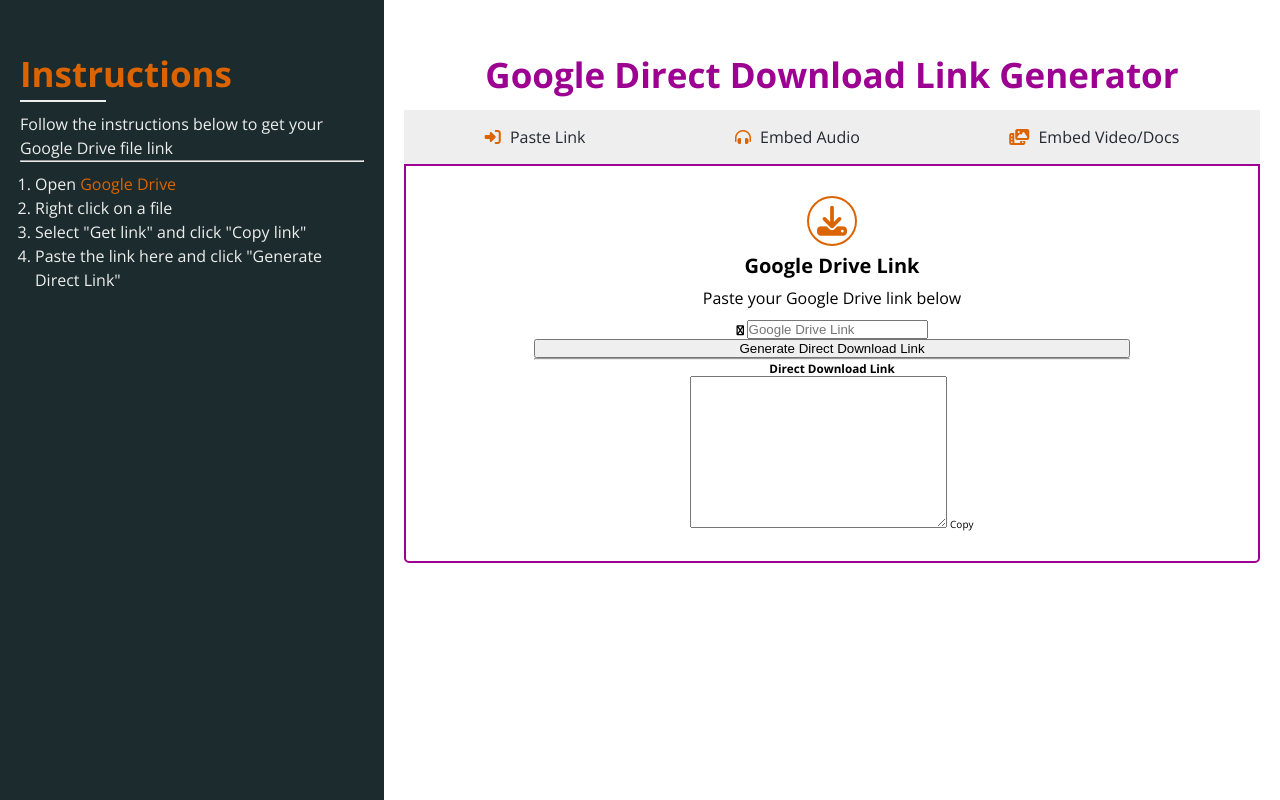
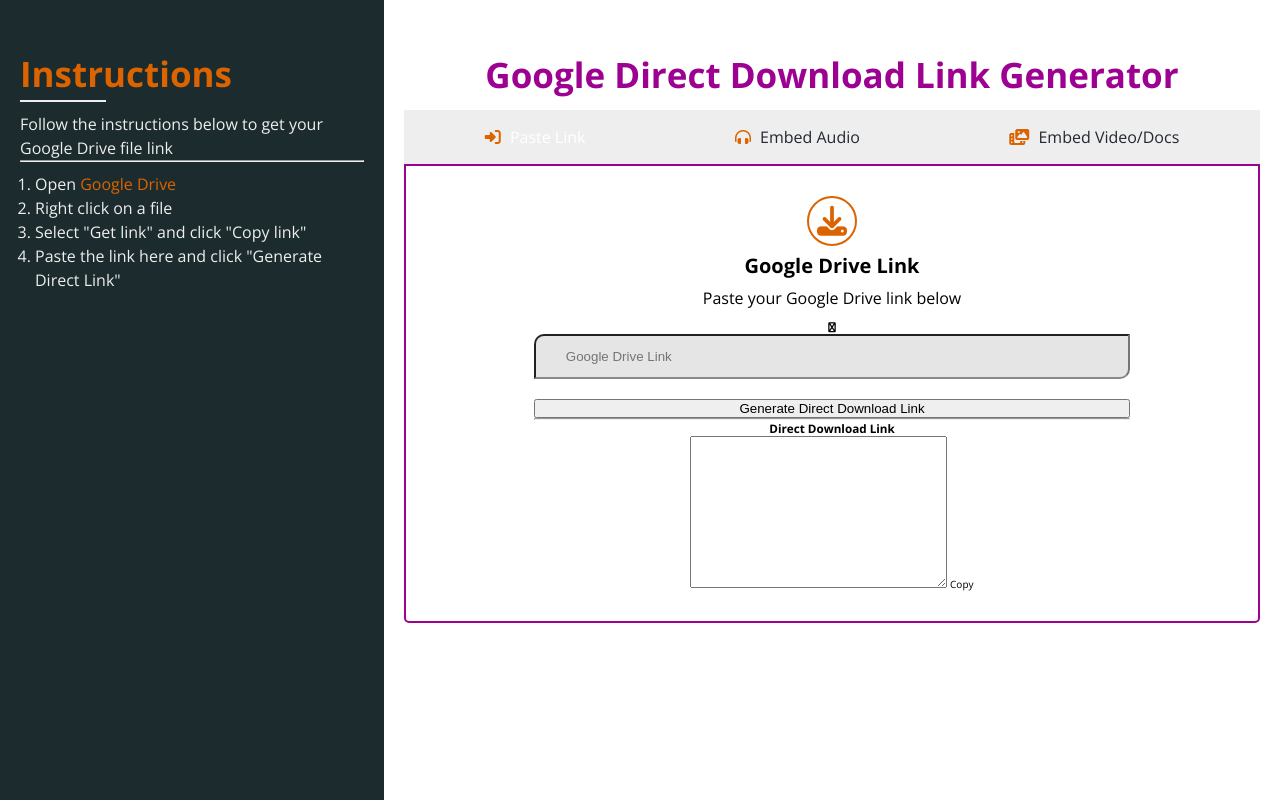
Before and after one commit to OybekKayumov/javascript-100-days, a website: page 8-ggl-drv-dwnl-link/index.html in a window 1280 px wide. Both pictures are taken after a click on the label "Paste Link". Drawn offline with nearby package versions, Linux system fonts and the light colour scheme.

Commit message:
Add google download link

```diff
--- a/8-ggl-drv-dwnl-link/styles.css
+++ b/8-ggl-drv-dwnl-link/styles.css
@@ -149,9 +149,9 @@
   left: 66%;
 }
 
-#login:checked _ nav label.login,
-#register:checked _ nav label.register,
-#reset:checked _ nav label.reset {
+#login:checked ~ nav label.login,
+#register:checked ~ nav label.register,
+#reset:checked ~ nav label.reset {
   color: #fff;
 }
 
@@ -202,3 +202,33 @@
   display: flex;
   flex-direction: column;
 }
+
+.content form label {
+  position: relative;
+  margin: 0 auto;
+  width: 100%;
+}
+
+.content form label input {
+  display: block;
+  width: 100%;
+  padding: 1.3rem 3rem;
+  border-radius: 10px 0 10px 0;
+  border-bottom: 2px solid rgba(0, 0, 0, 0.4);
+  margin-bottom: 2rem;
+  background-color: rgba(0, 0, 0, 0.1);
+  outline: none;
+  color: var(--dark-grey);
+  transition: all .3s;
+}
+
+.content form label input:focus:invalid {
+  font-size: 1.6rem;
+  border-bottom: 2px solid var(--color-sec);
+}
+
+.content form label input:valid {
+  font-size: 1.6rem;
+  border-bottom: 2px solid green;
+  background-color: #e8f0fe;
+}
```
